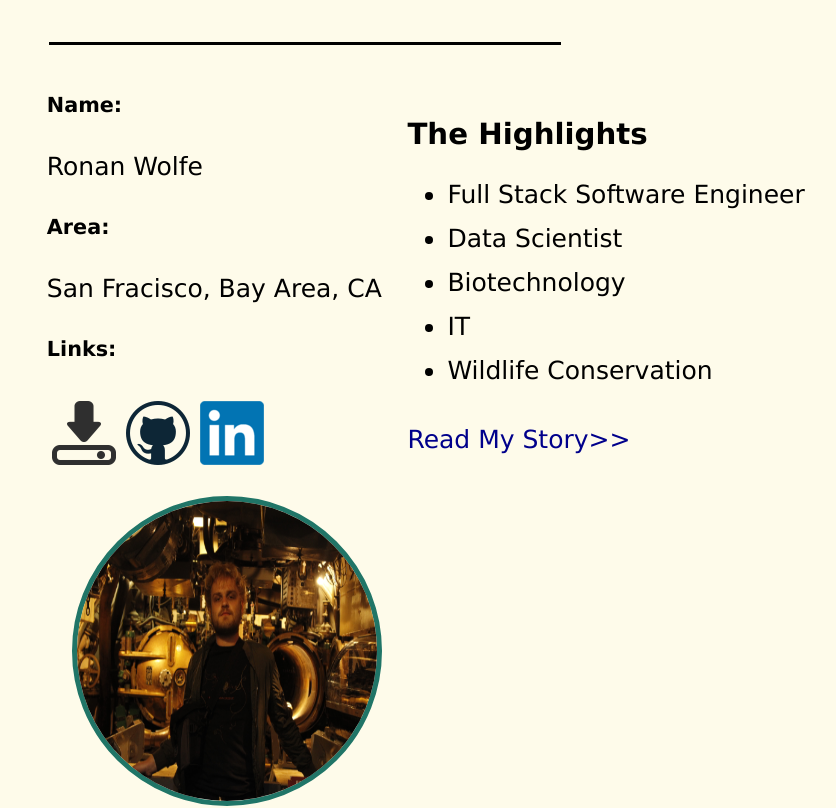
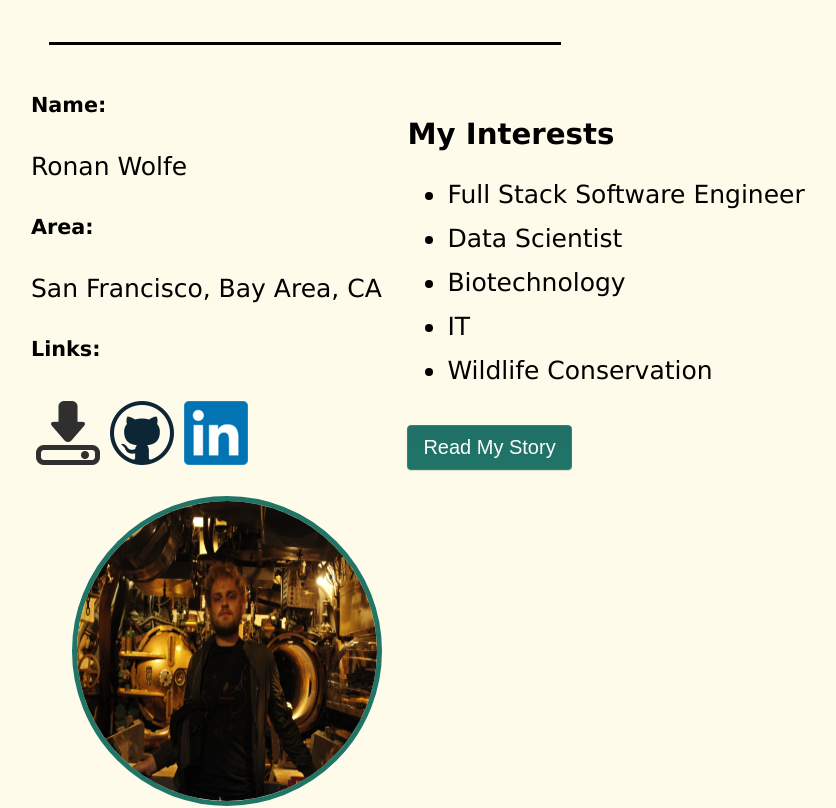
Before and after one commit to RonanGW/WolfGrove, a React (Create React App) app: page / in a window 1280 px wide. Shown: the part 1037-1845 px from the top of the page, without its empty margins (335-1171 px from the left). Built offline with nearby package versions, Linux system fonts and the light colour scheme.

Commit message:
Refactored Education Section to use json file Filled out more of of data file

```diff
--- a/public/resumeData.json
+++ b/public/resumeData.json
@@ -1,46 +1,24 @@
 {
   "main": {
     "name": "Ronan Wolfe",
-    "occupation": "Student",
-    "description": "Here will be your description. Use this to describe what you do or whatever you feel best describes yourself to a potential employer",
-    "image": "profilepic.jpg",
-    "bio": "Use this bio section as your way of describing yourself and saying what you do, what technologies you like to use or feel most comfortable with, describing your personality, or whatever else you feel like throwing in.",
-    "contactmessage": "Here is where you should write your message to readers to have them get in contact with you.",
-    "email": "youremailhere@gmail.com",
-    "phone": "555-555-5555",
+    "pfpurl": "pfp.jpg",
+    "bio": "words for bio :/",
+    "email": "ronangwolfe@gmail.com",
+    "phone": "(XXX) XXX-XXXX",
     "address": {
-      "street": "(Your Street)",
-      "city": "(Your City)",
-      "state": "(Your State)",
-      "zip": "(Your Zip/Postal Code)"
+      "city": "San Francisco, Bay Area",
+      "state": "CA"
     },
-    "website": "http://www.timbakerdev.com",
-    "resumedownload": "http://timbakerdev.com",
     "social": [
       {
-        "name": "facebook",
-        "url": "http://facebook.com/tim.baker.906",
-        "className": "fa fa-facebook"
+        "name": "GitHub",
+        "url": "https://github.com/RonanGW",
+        "className": "GHLogo"
       },
       {
-        "name": "twitter",
-        "url": "http://twitter.com",
-        "className": "fa fa-twitter"
-      },
-      {
-        "name": "linkedin",
-        "url": "https://www.linkedin.com/in/tim-baker-8420009a/",
-        "className": "fa fa-linkedin"
-      },
-      {
-        "name": "instagram",
-        "url": "http://instagram.com/tbaker_x",
-        "className": "fa fa-instagram"
-      },
-      {
-        "name": "github",
-        "url": "http://github.com/tbakerx",
-        "className": "fa fa-github"
+        "name": "LinkedIn",
+        "url": "https://www.linkedin.com/in/ronan-wolfe/",
+        "className": "LILogo"
       }
     ]
   },
@@ -48,30 +26,51 @@
     "skillmessage": "Here you can create a short write-up of your skills to show off to employers",
     "education": [
       {
-        "school": "University?",
-        "degree": "Masters in Beer tasting",
-        "graduated": "April 2007",
-        "description": "Describe your experience at school, what you learned, what useful skills you have acquired etc."
+        "school": "Kalamazoo College",
+        "degree": "Bachelor's of 'Computer Science",
+        "startDate": "September 2018",
+        "endDate": "March 2022",
+        "location": "Kalamazoo, MI",
+        "icon": "./KIcon.png",
+        "description": "Graduated cum laude. Alongside my major in computer science, I also completed a minor in Japanese and every core class the biology major requires.<br /><br />Extracirriculars: Treasurer and Co-founder of the Computer Science Society, Arboretum Trail Crew, Lion Dance & Taiko Performer."
       },
       {
-        "school": "School #1 Maybe College?",
-        "degree": "What did you study 101",
-        "graduated": "March 2003",
-        "description": "Describe your experience at school, what you learned, what useful skills you have acquired etc."
+        "school": "Zoo Magnet",
+        "degree": "High School Diploma",
+        "startDate": "September 2014",
+        "endDate": "June 2018",
+        "location":  "Los Angeles, CA",
+        "description": "The Biological Sciences Magnet, colloquially known as the Zoo Magnet, is a unit of North Hollywood High located at the Los Angeles Zoo. Courses were heavily STEM focused and were frequently conducted at the Los Angleles Zoo.<br/><br/>Extracirriculars: Student Leadership (Business Manager) & Zookeeping Internship."
       }
     ],
     "work": [
       {
-        "company": "Awesome Design Studio",
-        "title": "Senior UX God ",
-        "years": "March 2010 - Present",
-        "description": "Describe work, special projects, notable achievements, what technologies you have been working with, and anything else that would be useful for an employer to know."
+        "company": "Kalamazoo College",
+        "title": "Software Developmer Intern",
+        "startDate": "July 2021",
+        "endDate": "December 2021",
+        "location": "Kalamazoo, MI",
+        "description": "I  was invited by my Computer Science professor to participate in a research project where we developed a highly scaleable, parallel compression algorithm for Omic Big Data. We were able to achieve time complexity improvements upwards of 900%.<br /><br />Responsibilities Included:",
+        "tasks": [
+          "Reviewed, notated and refractored code throughout the entire project",
+          "Researched and determined optimal technologies",
+          "Added accessibility functions",
+          "Presented research at West Michigan Regional Undergraduate Science Research Conference"
+        ]
       },
       {
-        "company": "Super Cool Studio",
-        "title": "Junior bug fixer",
-        "years": "March 2007 - February 2010",
-        "description": "Describe work, special projects, notable achievements, what technologies you have been working with, and anything else that would be useful for an employer to know."
+        "company": "Sourcewise",
+        "title": "Intake Specialist",
+        "startDate": "April 2021",
+        "endDate": "July 2021",
+        "location": "Santa Clara County, CA",
+        "description": "Served as point of contact for the Great Plates Delivered via phone. This program provided frozen food delivered to eligible clients' homes as a form of COVID relief.<br /><br />Responsibilities Included:",
+        "tasks": [
+          "Spearheaded Google Speaker Program Enrollment. (Technological assistance for the senior population)",
+          "Enrolled new participants in the Great Plates Delivered program",
+          "Served as point of contact for existing clients to resolve issues.",
+          "Create and update client information within database."
+        ]
       }
     ],
     "skills": [
--- a/src/About.js
+++ b/src/About.js
@@ -12,16 +12,16 @@ class About extends Component {
 
         // Define the initial state:
         this.state = {
-            highlights: false,
+            interests: false,
             visibility: false
         };
     }
 
-    /* Handle swap between highlights and story sections */
+    /* Handle swap between interests and story sections */
     handleFade = () => {
         // Update our state here...
         this.setState({
-            highlights: !this.state.highlights
+            interests: !this.state.interests
         })
     };
 
@@ -43,12 +43,15 @@ class About extends Component {
 
         if (this.props.data) {
             var name = this.props.data.name;
+            var area = this.props.data.address.city + ", " + this.props.data.address.state;
+            var pfp = this.props.data.pfpurl;
+            var bio = this.props.data.bio;
         }
 
         return (
             <div className="About">
-                <div style={{ display: "flex", justifyContent: "center" }}>
-                    <div style={{ display: "flex", alignItems: "center", flexDirection: "column", }}>
+                <div className="Section-Header">
+                    <div className="Section-Header-Alignment">
                         <h1>About Me</h1>
                         <div className="HorizontalLine" />
                     </div>
@@ -63,7 +66,7 @@ class About extends Component {
                             <h5>Name:</h5>
                             <p>{name}</p>
                             <h5>Area:</h5>
-                            <p>San Fracisco, Bay Area, CA</p>
+                            <p>{area}</p>
                             <h5>Links:</h5>
                             <button title="Download my Resume" className="DLLogo" onClick={this.DownloadResume}></button>
                             <button title="Link to my GitHub" className="GHLogo" onClick={this.Redirect.bind(this, "https://github.com/RonanGW")}></button>
@@ -72,26 +75,26 @@ class About extends Component {
                         </div>
                         {/* PFP */}
                         <div style={{ display: "flex", flexDirection: "column", justifyContent: "center" }} className="About-item">
-                            <img src="pfp.jpg" className="About-PFP" />
+                            <img src={pfp} className="About-PFP" />
                         </div>
                     </div>
-                    {/* Swapping highlights and story sections */}
+                    {/* Swapping interests and story sections */}
                     <div className="About-item">
                         {/* My story Section */}
-                        <div className={this.state.highlights ? 'fadeInHighlights' : 'fadeOutHighlights'}>
+                        <div className={this.state.interests ? 'fadeInInterests' : 'fadeOutInterests'}>
                             <h3>My Story</h3>
-                            <p> words :/{/*I'm a software engineer with the experience to back up that dream. I grew up in Los Angeles where I took an interest in*/}
+                            <p> {bio}{/*I'm a software engineer with the experience to back up that dream. I grew up in Los Angeles where I took an interest in*/}
                             {/*    the life sciences, working as a zookeeper and frequently volunteering for conservation projects. Since 2018 I have traveled*/}
                             {/*    around the country and gone to college. I've met people of all kinds and lived in the biggest cities, small towns and everything in*/}
                             {/*    between. Feeling well-rounded, I am excitedly building the foundation for a career for myself. I've earned my Bachelor's of Computer Science*/}
                             {/*    of which I graduated early cum laude from Kalamazoo College as well as worked in compression algorithm development research to both learn more*/}
                             {/*    and prove my aptitude.*/}
                             </p>
-                            <a style={{ color: "#00008B" }} onClick={this.handleFade}>Read The Highlights>></a>
+                            <button className="Interests-Button" onClick={this.handleFade}>Read My Interests</button>
                         </div>
-                        {/* Highlights section */}
-                            <div style={window.innerWidth < 675 ? { marginLeft: "85px" } : {}} className={this.state.highlights ? 'fadeOutHighlights' : 'fadeInHighlights'}>
-                            <h3>The Highlights</h3>
+                        {/* Interests section */}
+                            <div  className={this.state.interests ? 'fadeOutInterests' : 'fadeInInterests'}>
+                            <h3>My Interests</h3>
                             <ul>
                                 <li style={{ paddingBottom: "15px" }}>Full Stack Software Engineer</li>
                                 <li style={{ paddingBottom: "15px" }}>Data Scientist</li>
@@ -99,7 +102,7 @@ class About extends Component {
                                 <li style={{ paddingBottom: "15px" }}>IT</li>
                                 <li style={{ paddingBottom: "15px" }}>Wildlife Conservation</li>
                             </ul>
-                            <a style={{ color: "#00008B" }} onClick={this.handleFade}>Read My Story>></a>
+                            <button className="Interests-Button" onClick={this.handleFade}>Read My Story</button>
                         </div>
                     </div>
                     </div>
--- a/src/App.css
+++ b/src/App.css
@@ -26,6 +26,18 @@
 .header-button {
     padding-left: 1vh;
     padding-right: 1vh;
+}
+
+.Section-Header {
+    display: flex;
+    justify-content: center;
+    font-size: 25px;
+}
+
+.Section-Header-Alignment {
+    display: flex;
+    align-items: center;
+    flex-direction: column;
 }
 
 /* Intro Section */
@@ -73,12 +85,34 @@
     border-color: #207567;
 }
 
+.Interests-Button {
+    background-color: #207567;
+    background-image: linear-gradient(#207067, #207567);
+    border: 1px solid #2A8387;
+    border-radius: 4px;
+    box-shadow: rgba(0, 0, 0, 0.12) 0 1px 1px;
+    color: #FFFFFF;
+    cursor: pointer;
+    display: block;
+    font-size: 20px;
+    line-height: 100%;
+    margin: 0;
+    outline: 0;
+    padding: 11px 15px 12px;
+    text-align: center;
+    transition: box-shadow .05s ease-in-out,opacity .05s ease-in-out;
+    user-select: none;
+    -webkit-user-select: none;
+    touch-action: manipulation;
+}
+
 .DLLogo {
     height: 64px;
     width: 64px;
     background: url("../public/DownloadIcon.png") no-repeat scroll 0 0 transparent;
     margin: 5px;
     border: none;
+    cursor: pointer;
 }
 
 .LILogo {
@@ -87,6 +121,7 @@
     background: url("../public/LinkedInLogo.png") no-repeat scroll 0 0 transparent;
     margin: 5px;
     border: none;
+    cursor: pointer;
 }
 
 .GHLogo {
@@ -95,16 +130,17 @@
     background: url("../public/GitHubLogo.png") no-repeat scroll 0 0 transparent;
     margin: 5px;
     border: none;
+    cursor: pointer;
 }
 
-.fadeOutHighlights {
+.fadeOutInterests {
     opacity: 0;
     width: 0;
     height: 0;
     transition: width 0.15s 0.15s, height 0.15s 0.15s, opacity 0.15s;
 }
 
-.fadeInHighlights {
+.fadeInInterests {
     opacity: 1;
     width: 32vw;
     animation: fadeInRight;
--- a/src/App.js
+++ b/src/App.js
@@ -64,7 +64,7 @@ class App extends Component {
                 {/* Section Components */}
                 <Intro />
                 <About data={this.state.resumeData.main} />
-                <Resume />
+                <Resume data={this.state.resumeData.resume} />
                 <Portfolio />
                 <Testimonials />
                 <Skills data={this.state.resumeData.resume} />
--- a/src/Portfolio.js
+++ b/src/Portfolio.js
@@ -45,9 +45,8 @@ class Portfolio extends Component {
     render() {
         return (
             <div className="Portfolio">
-                {/* Section header */}
-                <div style={{ display: "flex", justifyContent: "center" }}>
-                    <div style={{ display: "flex", alignItems: "center", flexDirection: "column", fontSize: "25px"}}>
+                <div className="Section-Header">
+                    <div className="Section-Header-Alignment">
                         <h1>Portfolio</h1>
                         <div className="HorizontalLine" />
                     </div>
--- a/src/Skills.js
+++ b/src/Skills.js
@@ -19,8 +19,8 @@ class Skills extends Component {
 
         return (
             <div style={{ display: "flex", flexDirection: "column" }}>
-                <div style={{ display: "flex", justifyContent: "center" }}>
-                    <div style={{ display: "flex", alignItems: "center", flexDirection: "column", }}>
+                <div className="Section-Header">
+                    <div className="Section-Header-Alignment">
                         <h1>Skills</h1>
                         <div className="HorizontalLine" />
                     </div>
--- a/src/Testimonials.js
+++ b/src/Testimonials.js
@@ -5,8 +5,8 @@ class Testimonials extends Component {
     render() {
         return (
             <div className="Testimonials">
-                <div style={{ display: "flex", justifyContent: "center" }}>
-                    <div style={{ display: "flex", alignItems: "center", flexDirection: "column", fontSize: "25px"}}>
+                <div className="Section-Header">
+                    <div className="Section-Header-Alignment">
                         <h1>Testimonials</h1>
                         <div className="HorizontalLine" />
                     </div>
```
Also changed, not shown: src/Resume.js (+40 -61 lines).
